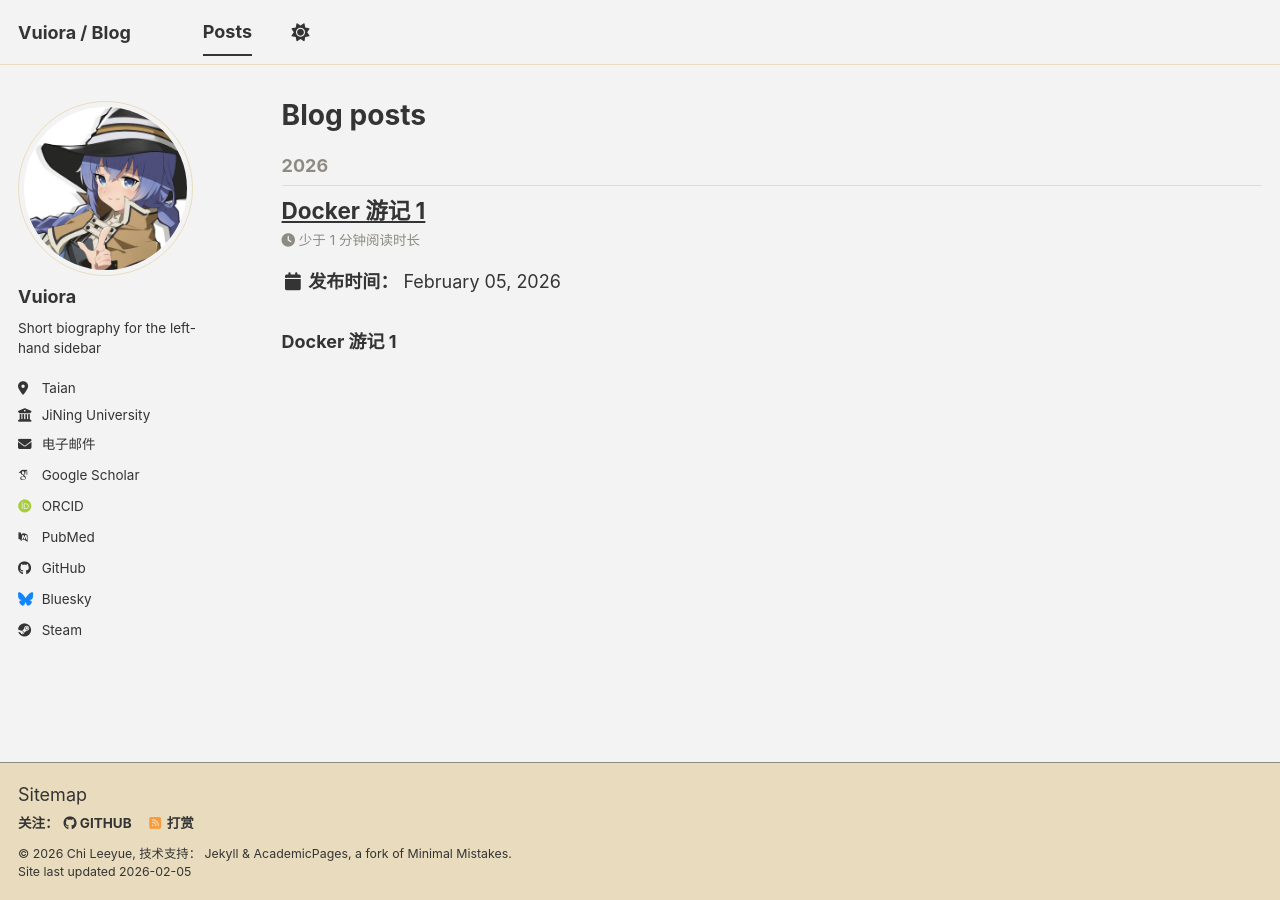
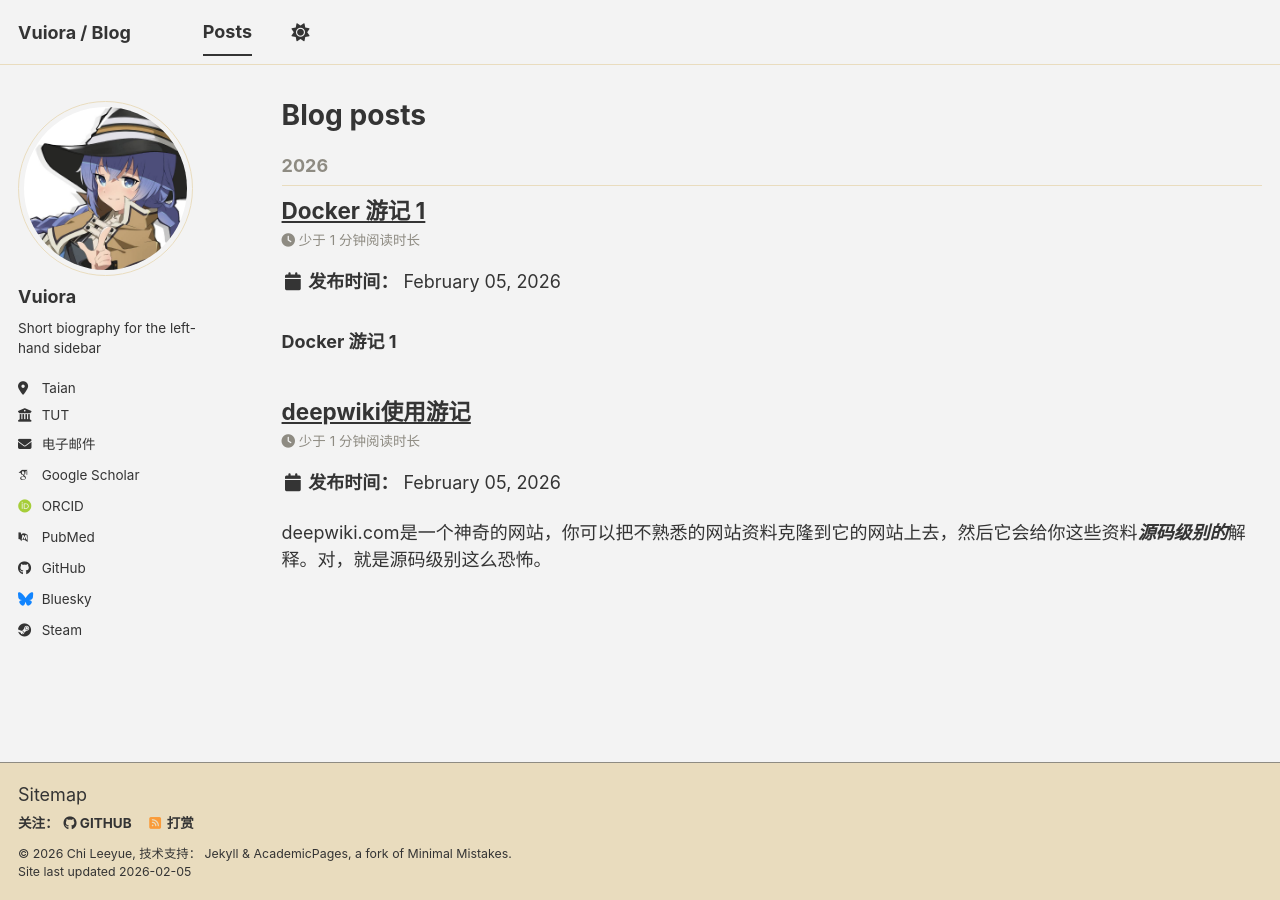
Before and after one commit to Vuiora/vuiora.github.io, a Jekyll site: the page built from _pages/year-archive.html, in a window 1280 px wide. Built offline with Jekyll 4.4.1, drawn with Linux system fonts in a browser that asks for light colours; some web fonts are replaced; a script bundle is joined from its source files by our own code; library files that are not in the unit come from our copies.

Commit message:
deepwiki游记提交

```diff
--- a/_config.yml
+++ b/_config.yml
@@ -28,7 +28,7 @@
   pronouns         : # example: "he"
   bio              : "Short biography for the left-hand sidebar"
   location         : "Taian"
-  employer         : "JiNing University"
+  employer         : "TUT"
   uri              : # URL
   email            : "Nodolpasl@gmail.com"
 
--- /dev/null
+++ b/_posts/2026-02-05-deepwiki-experience.md
@@ -0,0 +1,13 @@
+---
+title: "deepwiki使用游记"
+date: 2026-02-05
+tags: [research]
+---
+
+
+
+deepwiki.com是一个神奇的网站，你可以把不熟悉的网站资料克隆到它的网站上去，然后它会给你这些资料***源码级别的***解释。对，就是源码级别这么恐怖。
+
+![image-20260205130248614](../images/image-20260205130248614.png)
+
+这在写论文的时候十分有用，再也不用担心自己对文献理解有问题，或者其他GPTBOT的回答不对，如果被问到论文来源在哪？我们大可以用源码级别的解释来实锤作者的意图。
```
Also changed, not shown: images/image-20260205125457600.png (added), images/image-20260205130247093.png (added), images/image-20260205130248614.png (added).
